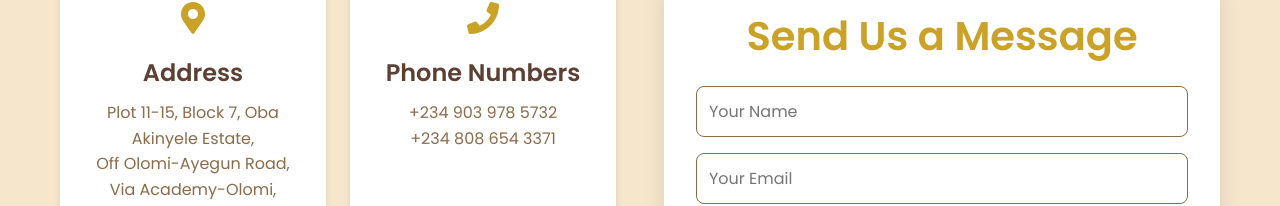
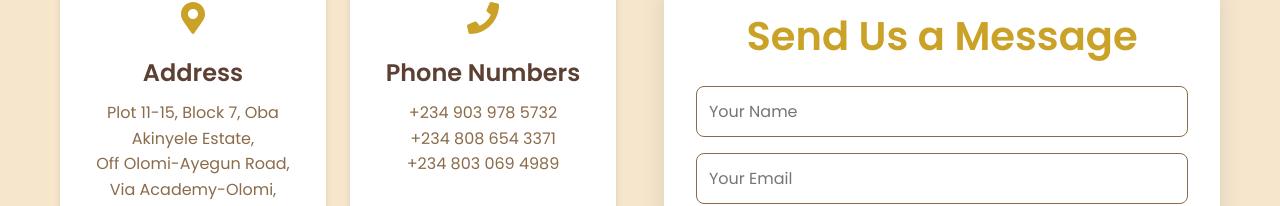
Before and after one commit to The-prime-chill1/Ali_institute_for_qur-an_memorization_-AIQM-, a React (Vite) app: page /contact in a window 1280 px wide. Shown: the part 397-603 px from the top of the page. Built offline with nearby package versions, Linux system fonts and the light colour scheme.

Commit message:
contact upbdate

```diff
--- a/src/pages/Contact.jsx
+++ b/src/pages/Contact.jsx
@@ -230,8 +230,11 @@ const Contact = () => {
               <div className="info-card">
                 <FaPhone className="info-icon" />
                 <h3>Phone Numbers</h3>
-                <p>+234 903 978 5732<br />
-                +234 808 654 3371</p>
+               <p>
+                    +234 903 978 5732<br />
+                    +234 808 654 3371<br />
+                    +234 803 069 4989
+                  </p>
               </div>
 
               <div className="info-card">
```
